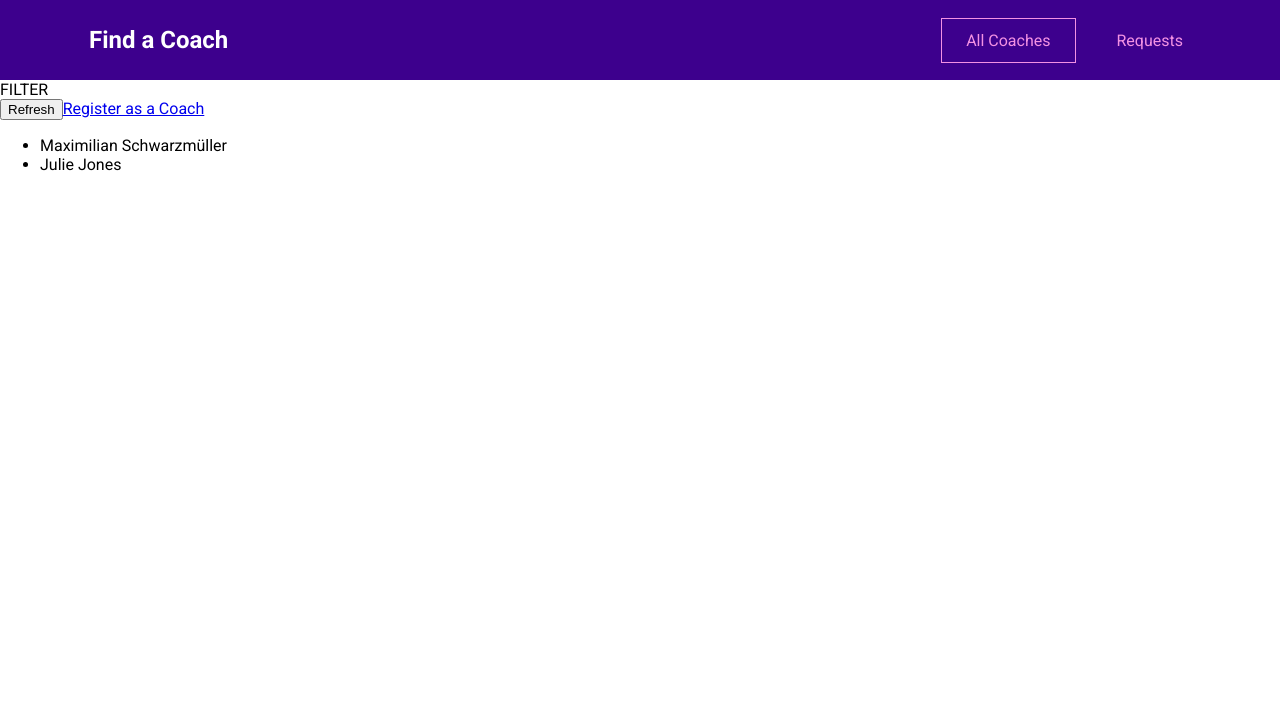
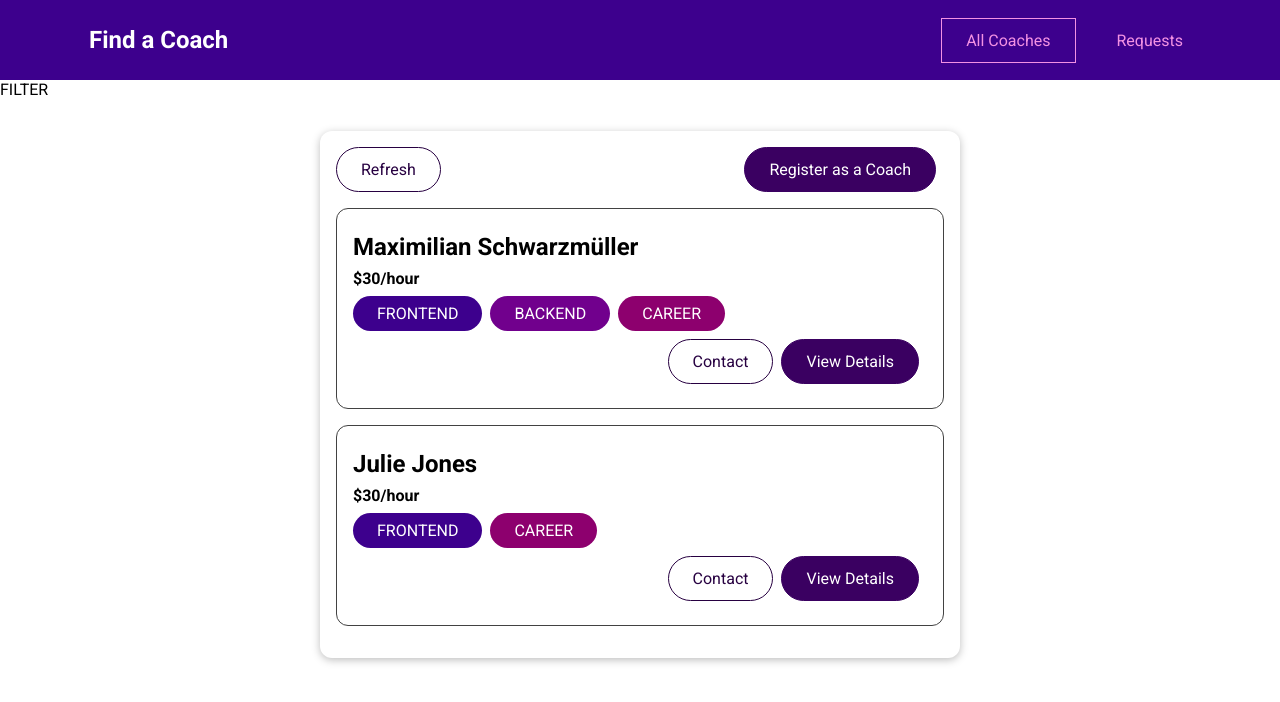
Before and after one commit to pfmnowak/vue-find-a-coach, a Vue app: page /coaches in a window 1280 px wide. Shown: the top 702 px of the page. Built offline with nearby package versions, Linux system fonts and the light colour scheme.

Commit message:
Display CoachItem components

```diff
--- /dev/null
+++ b/src/components/coaches/CoachItem.vue
@@ -0,0 +1,64 @@
+<template>
+  <li>
+    <h3>{{ fullName }}</h3>
+    <h4>${{ rate }}/hour</h4>
+    <div>
+      <base-badge
+        v-for="area in areas"
+        :key="area"
+        :title="area"
+        :type="area"
+      ></base-badge>
+    </div>
+    <div class="actions">
+      <base-button link mode="outline" :to="coachContactLink"
+        >Contact</base-button
+      >
+      <base-button link :to="coachDetailsLink">View Details</base-button>
+    </div>
+  </li>
+</template>
+
+<script>
+export default {
+  props: ['id', 'firstName', 'lastName', 'rate', 'areas'],
+  computed: {
+    fullName() {
+      return `${this.firstName} ${this.lastName}`;
+    },
+    coachContactLink() {
+      return `${this.$route.path}/${this.id}/contact`;
+    },
+    coachDetailsLink() {
+      return `${this.$route.path}/${this.id}`;
+    },
+  },
+};
+</script>
+
+<style scoped>
+li {
+  margin: 1rem 0;
+  border: 1px solid #424242;
+  border-radius: 12px;
+  padding: 1rem;
+}
+
+h3 {
+  font-size: 1.5rem;
+}
+
+h3,
+h4 {
+  margin: 0.5rem 0;
+}
+
+div {
+  margin: 0.5rem 0;
+}
+
+.actions {
+  display: flex;
+  justify-content: flex-end;
+}
+</style>
--- /dev/null
+++ b/src/components/ui/BaseBadge.vue
@@ -0,0 +1,42 @@
+<template>
+  <span class="badge" :class="type">
+    {{ text }}
+  </span>
+</template>
+
+<script>
+export default {
+  props: ['type', 'title'],
+  computed: {
+    text() {
+      return this.title.toUpperCase();
+    },
+  },
+};
+</script>
+
+<style scoped>
+.badge {
+  background-color: #ccc;
+  color: #252525;
+  border-radius: 30px;
+  padding: 0.5rem 1.5rem;
+  display: inline-block;
+  margin-right: 0.5rem;
+}
+
+.frontend {
+  background-color: #3d008d;
+  color: white;
+}
+
+.backend {
+  background-color: #71008d;
+  color: white;
+}
+
+.career {
+  background-color: #8d006e;
+  color: white;
+}
+</style>
--- /dev/null
+++ b/src/components/ui/BaseButton.vue
@@ -0,0 +1,73 @@
+<template>
+  <button v-if="!link" :class="mode">
+    <slot></slot>
+  </button>
+  <router-link v-else :to="to" :class="mode">
+    <slot></slot>
+  </router-link>
+</template>
+
+<script>
+export default {
+  props: {
+    mode: {
+      type: String,
+      required: false,
+      default: 'null',
+    },
+    link: {
+      type: Boolean,
+      required: false,
+      default: false,
+    },
+    to: {
+      type: String,
+      required: false,
+      default: '/',
+    },
+  },
+};
+</script>
+
+<style scoped>
+button,
+a {
+  text-decoration: none;
+  padding: 0.75rem 1.5rem;
+  font: inherit;
+  background-color: #3a0061;
+  border: 1px solid #3a0061;
+  color: white;
+  cursor: pointer;
+  border-radius: 30px;
+  margin-right: 0.5rem;
+  display: inline-block;
+}
+
+a:hover,
+a:active,
+button:hover,
+button:active {
+  background-color: #270041;
+  border-color: #270041;
+}
+
+.flat {
+  background-color: transparent;
+  color: #3a0061;
+  border: none;
+}
+
+.outline {
+  background-color: transparent;
+  border-color: #270041;
+  color: #270041;
+}
+
+.flat:hover,
+.flat:active,
+.outline:hover,
+.outline:active {
+  background-color: #edd2ff;
+}
+</style>
--- /dev/null
+++ b/src/components/ui/BaseCard.vue
@@ -0,0 +1,19 @@
+<template>
+  <div class="card">
+    <slot></slot>
+  </div>
+</template>
+
+<script>
+export default {};
+</script>
+
+<style scoped>
+.card {
+  border-radius: 12px;
+  box-shadow: 0 2px 8px rgba(0, 0, 0, 0.26);
+  padding: 1rem;
+  margin: 2rem auto;
+  max-width: 40rem;
+}
+</style>
--- a/src/pages/coaches/CoachesList.vue
+++ b/src/pages/coaches/CoachesList.vue
@@ -1,21 +1,34 @@
 <template>
   <section>FILTER</section>
   <section>
-    <div class="controls">
-      <button>Refresh</button>
-      <router-link to="/register">Register as a Coach</router-link>
-    </div>
-    <ul v-if="hasCoaches">
-      <li v-for="coach in filteredCoaches" :key="coach.id">
-        {{ coach.firstName + ' ' + coach.lastName }}
-      </li>
-    </ul>
-    <h3 v-else>No coaches found.</h3>
+    <base-card>
+      <div class="controls">
+        <base-button mode="outline">Refresh</base-button>
+        <base-button link to="/register">Register as a Coach</base-button>
+      </div>
+      <ul v-if="hasCoaches">
+        <coach-item
+          v-for="coach in filteredCoaches"
+          :key="coach.id"
+          :id="coach.id"
+          :first-name="coach.firstName"
+          :last-name="coach.lastName"
+          :rate="coach.hourlyRate"
+          :areas="coach.areas"
+        ></coach-item>
+      </ul>
+      <h3 v-else>No coaches found.</h3>
+    </base-card>
   </section>
 </template>
 
 <script>
+import CoachItem from '../../components/coaches/CoachItem.vue';
+
 export default {
+  components: {
+    CoachItem,
+  },
   computed: {
     filteredCoaches() {
       return this.$store.getters['coaches/coaches'];
@@ -27,4 +40,15 @@
 };
 </script>
 
-<style scoped></style>
+<style scoped>
+ul {
+  list-style: none;
+  margin: 0;
+  padding: 0;
+}
+
+.controls {
+  display: flex;
+  justify-content: space-between;
+}
+</style>
--- a/src/pages/requests/ContactCoach.vue
+++ b/src/pages/requests/ContactCoach.vue
@@ -6,4 +6,46 @@
 export default {};
 </script>
 
-<style scoped></style>
+<style scoped>
+form {
+  margin: 1rem;
+  border: 1px solid #ccc;
+  border-radius: 12px;
+  padding: 1rem;
+}
+
+.form-control {
+  margin: 0.5rem 0;
+}
+
+label {
+  font-weight: bold;
+  margin-bottom: 0.5rem;
+  display: block;
+}
+
+input,
+textarea {
+  display: block;
+  width: 100%;
+  font: inherit;
+  border: 1px solid #ccc;
+  padding: 0.15rem;
+}
+
+input:focus,
+textarea:focus {
+  border-color: #3d008d;
+  background-color: #faf6ff;
+  outline: none;
+}
+
+.errors {
+  font-weight: bold;
+  color: red;
+}
+
+.actions {
+  text-align: center;
+}
+</style>
```
Also changed, not shown: src/main.js (+7 -0 lines).
